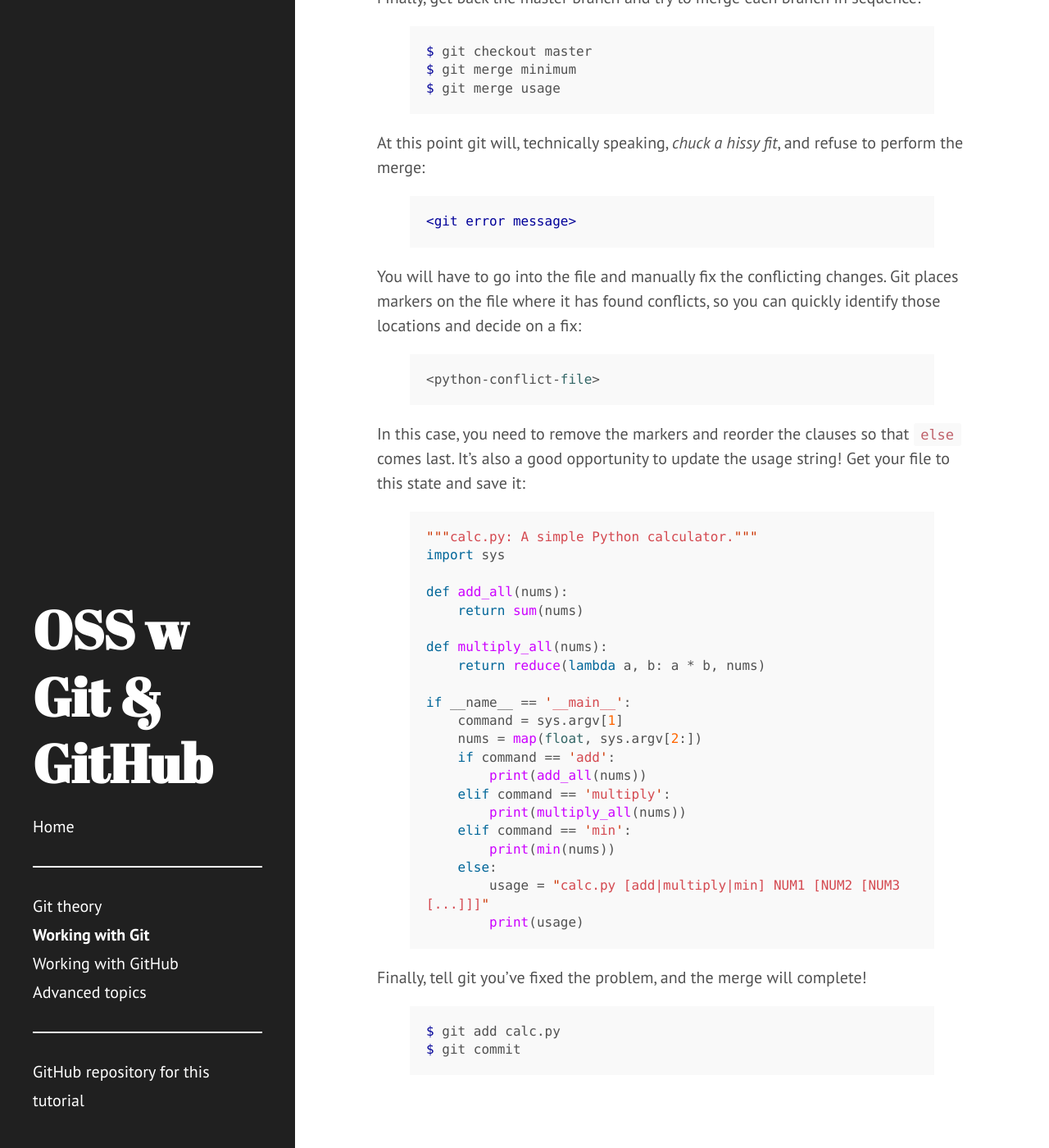
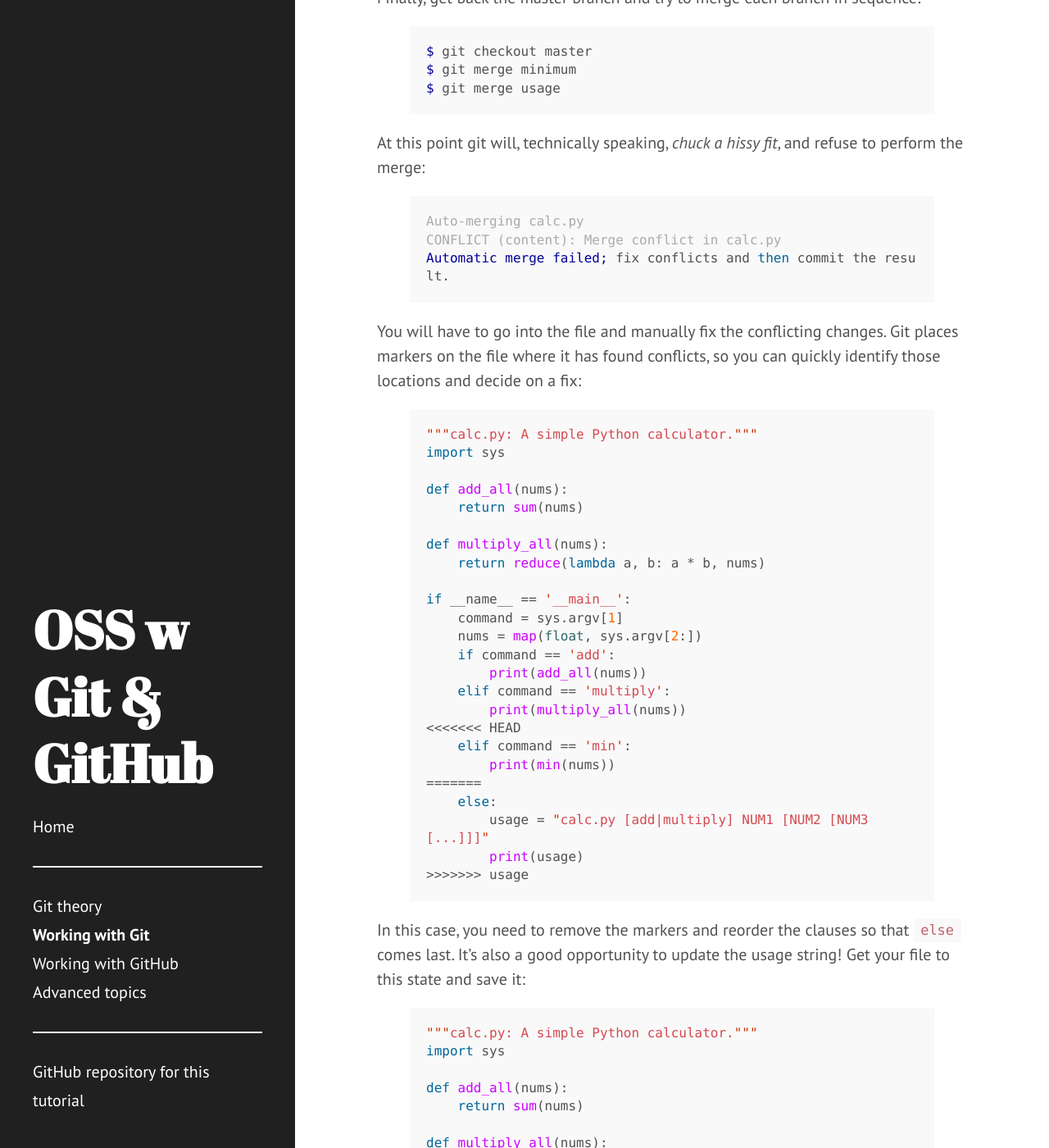
Before and after one commit to jni/git-tutorial, a Jekyll site: the page built from 2-working.md, in a window 1280 px wide and 1400 px high, scrolled down 9215 px. Shown: the whole window at 82% size. Built offline with Jekyll 4.4.1, drawn with Linux system fonts in a browser that asks for light colours.

Commit message:
Add merge conflicts

```diff
--- a/2-working.md
+++ b/2-working.md
@@ -406,7 +406,9 @@ At this point git will, technically speaking, *chuck a hissy fit*, and
 refuse to perform the merge:
 
 {% highlight console %}
-<git error message>
+Auto-merging calc.py
+CONFLICT (content): Merge conflict in calc.py
+Automatic merge failed; fix conflicts and then commit the result.
 {% endhighlight %}
 
 You will have to go into the file and manually fix the conflicting
@@ -414,7 +416,30 @@ changes. Git places markers on the file where it has found conflicts,
 so you can quickly identify those locations and decide on a fix:
 
 {% highlight python %}
-<python-conflict-file>
+"""calc.py: A simple Python calculator."""
+import sys
+
+def add_all(nums):
+    return sum(nums)
+
+def multiply_all(nums):
+    return reduce(lambda a, b: a * b, nums)
+
+if __name__ == '__main__':
+    command = sys.argv[1]
+    nums = map(float, sys.argv[2:])
+    if command == 'add':
+        print(add_all(nums))
+    elif command == 'multiply':
+        print(multiply_all(nums))
+<<<<<<< HEAD
+    elif command == 'min':
+        print(min(nums))
+=======
+    else:
+        usage = "calc.py [add|multiply] NUM1 [NUM2 [NUM3 [...]]]"
+        print(usage)
+>>>>>>> usage
 {% endhighlight %}
 
 In this case, you need to remove the markers and reorder the clauses so
```
